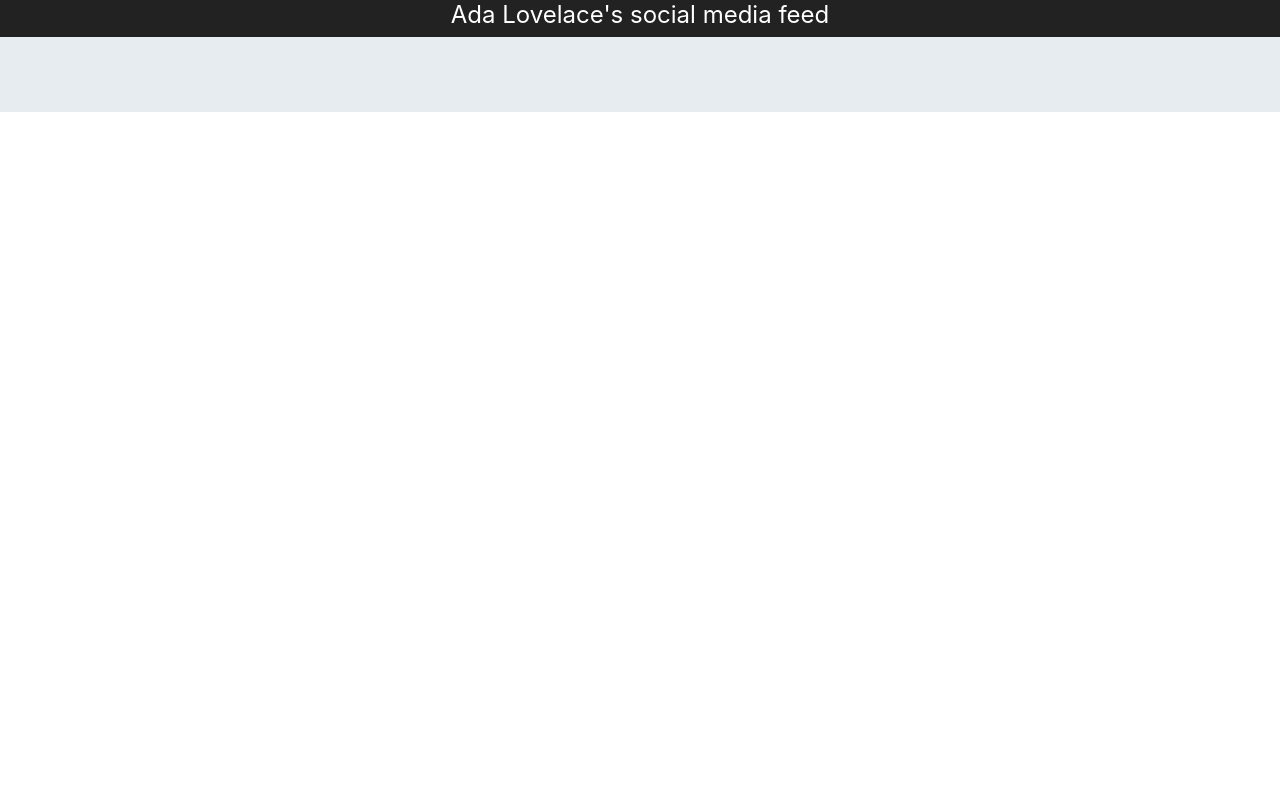
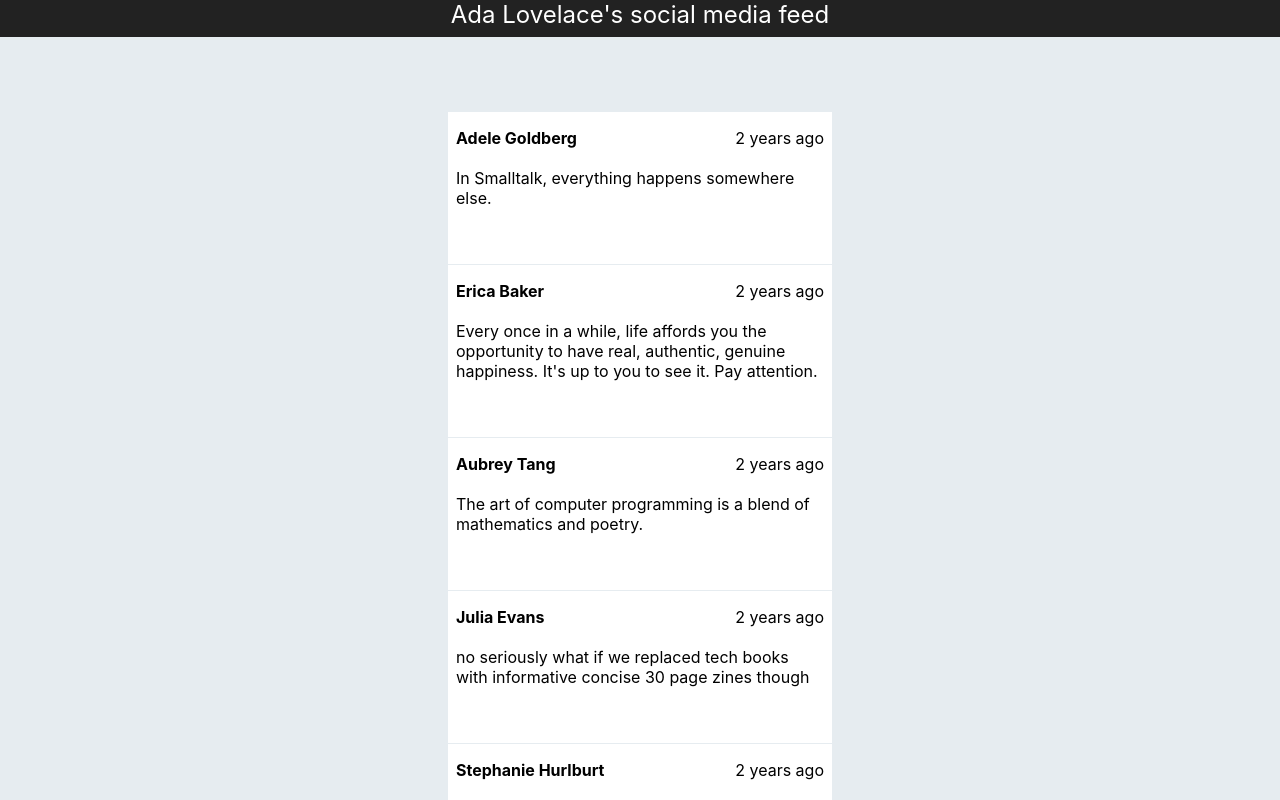
Before and after one commit to Coolcud/timeline, a React (Create React App) app: page / in a window 1280 px wide. Shown: the top 800 px of the page. Built offline with nearby package versions, Linux system fonts and the light colour scheme.

Commit message:
Add JSX for displaying Timeline events

```diff
--- a/src/components/TimelineEvent.js
+++ b/src/components/TimelineEvent.js
@@ -1,6 +1,18 @@
 import './TimelineEvent.css';
 import TimeStamp from './TimeStamp';
 
-const TimelineEvent = () => {};
+const TimelineEvent = ({ person, status, timestamp }) => {
+  return (
+    <div>
+      <section className='timeline-event'>
+        <p className='event-person'>{person}</p>
+        <p className='event-status'>{status}</p>
+        <p className='event-time'><TimeStamp time={timestamp}>
+            </TimeStamp>
+        </p>
+      </section>
+    </div>
+  );
+};
 
 export default TimelineEvent;
```
